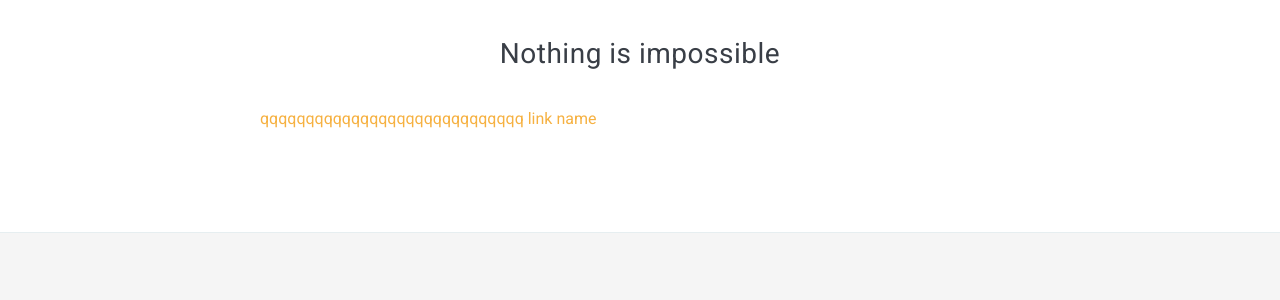
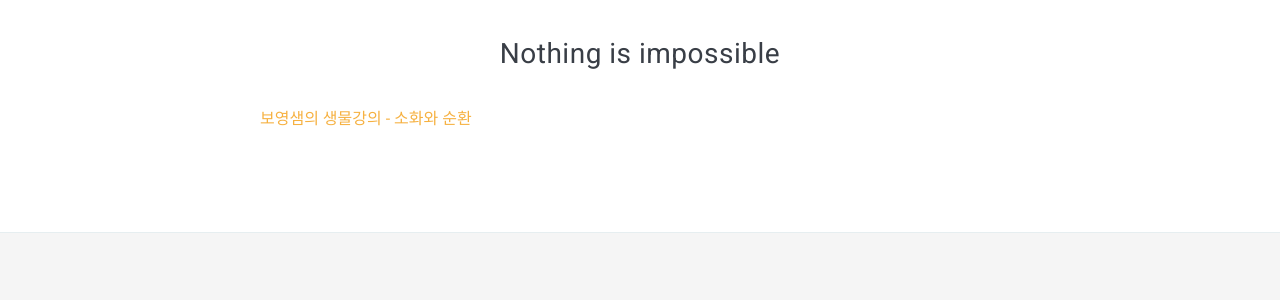
Before and after one commit to Chezbo/Chezbo.github.io, a Jekyll site: the page built from _pages/boyoung.md, in a window 1280 px wide. Shown: the part 1154-1454 px from the top of the page. Built offline with Jekyll 4.4.1, drawn with Linux system fonts in a browser that asks for light colours; nearby versions of some CDN libraries.

Commit message:
Update boyoung.md

```diff
--- a/_pages/boyoung.md
+++ b/_pages/boyoung.md
@@ -15,4 +15,4 @@ hihi i am boyoung.
 
 
 
-[qqqqqqqqqqqqqqqqqqqqqqqqqqqqq link name](https://userdyk-github.github.io/About%20me.html)
+[보영샘의 생물강의 - 소화와 순환](https://userdyk-github.github.io/About%20me.html)
```
